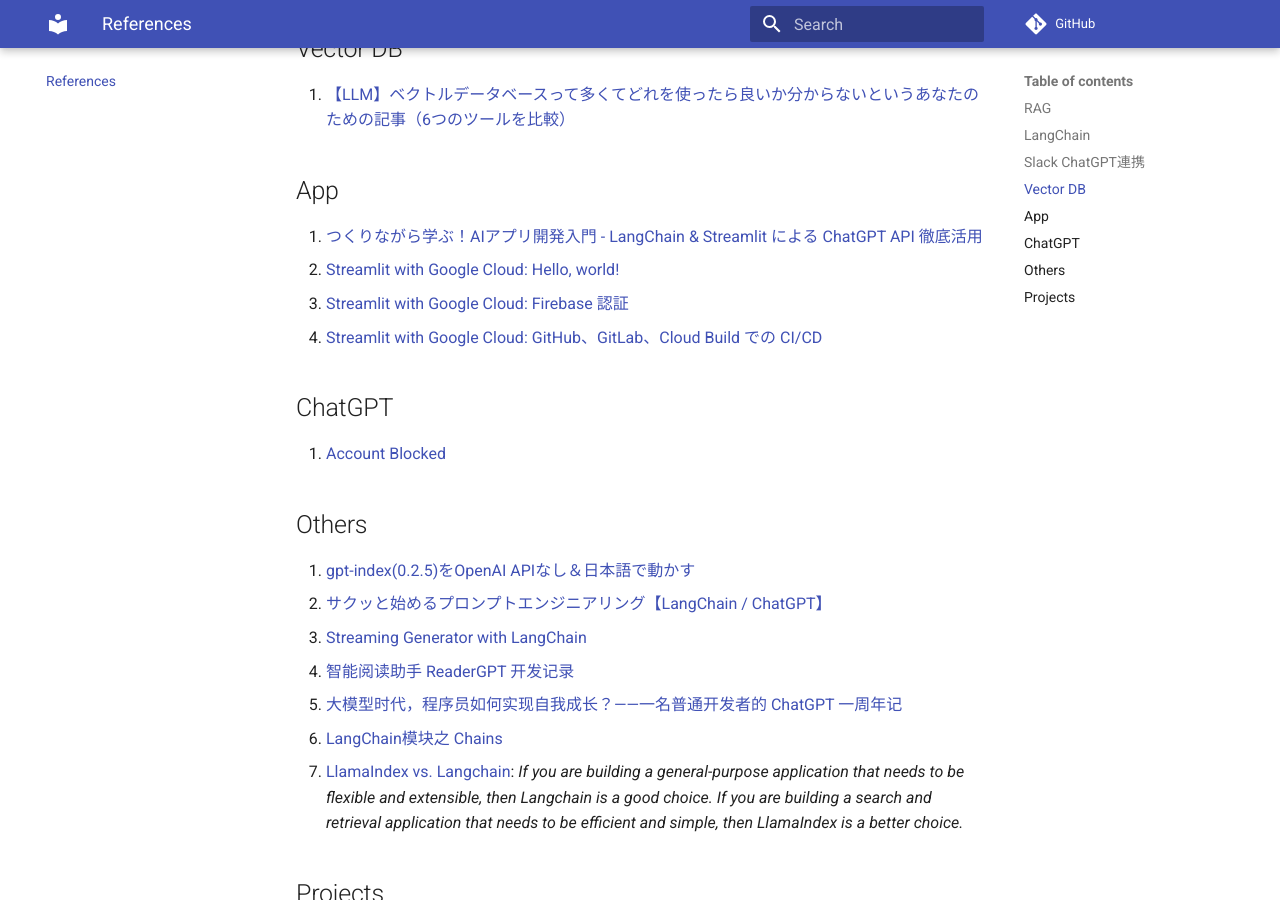
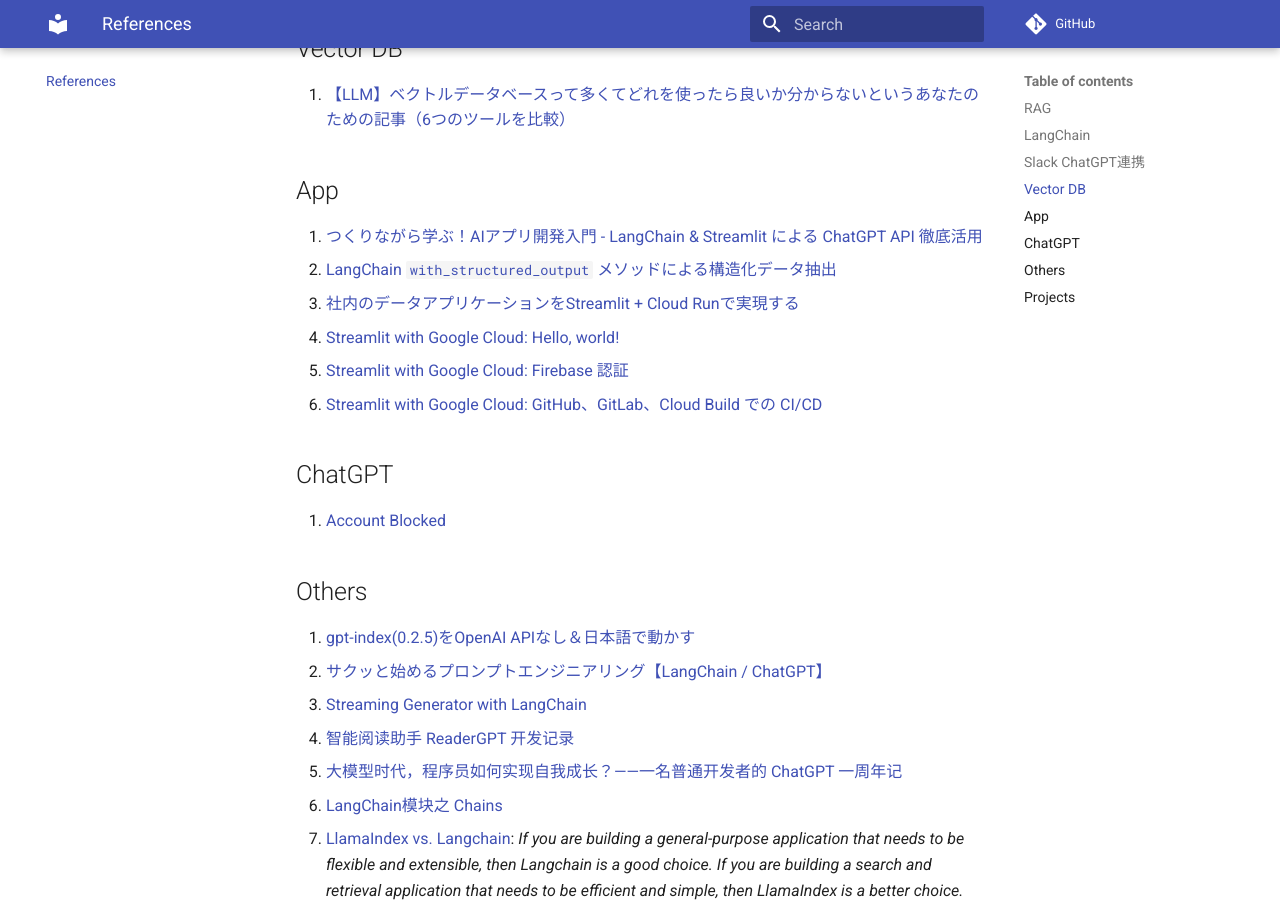
Before and after one commit to nakamasato/gpt-training, an MkDocs documentation site: the page built from docs/references.md, in a window 1280 px wide and 900 px high, scrolled down 1673 px. Built offline with MkDocs 1.6.1 and Material for MkDocs 9.7.7, drawn with Linux system fonts in a browser that asks for light colours; comment, search, counter and statistics services are not loaded.

Commit message:
Update references.md (#227)

```diff
--- a/docs/references.md
+++ b/docs/references.md
@@ -50,6 +50,8 @@
 ## App
 
 1. [つくりながら学ぶ！AIアプリ開発入門 - LangChain & Streamlit による ChatGPT API 徹底活用](https://zenn.dev/ml_bear/books/d1f060a3f166a5)
+1. [LangChain `with_structured_output` メソッドによる構造化データ抽出](https://zenn.dev/ml_bear/articles/cb07549ec52175)
+1. [社内のデータアプリケーションをStreamlit + Cloud Runで実現する](https://zenn.dev/atamaplus/articles/6fbbd3362fbc66)
 1. [Streamlit with Google Cloud: Hello, world!](https://zenn.dev/google_cloud_jp/articles/streamlit-01-hello)
 1. [Streamlit with Google Cloud: Firebase 認証](https://zenn.dev/google_cloud_jp/articles/streamlit-02-firebase)
 1. [Streamlit with Google Cloud: GitHub、GitLab、Cloud Build での CI/CD](https://zenn.dev/google_cloud_jp/articles/streamlit-04-cicd)
```
